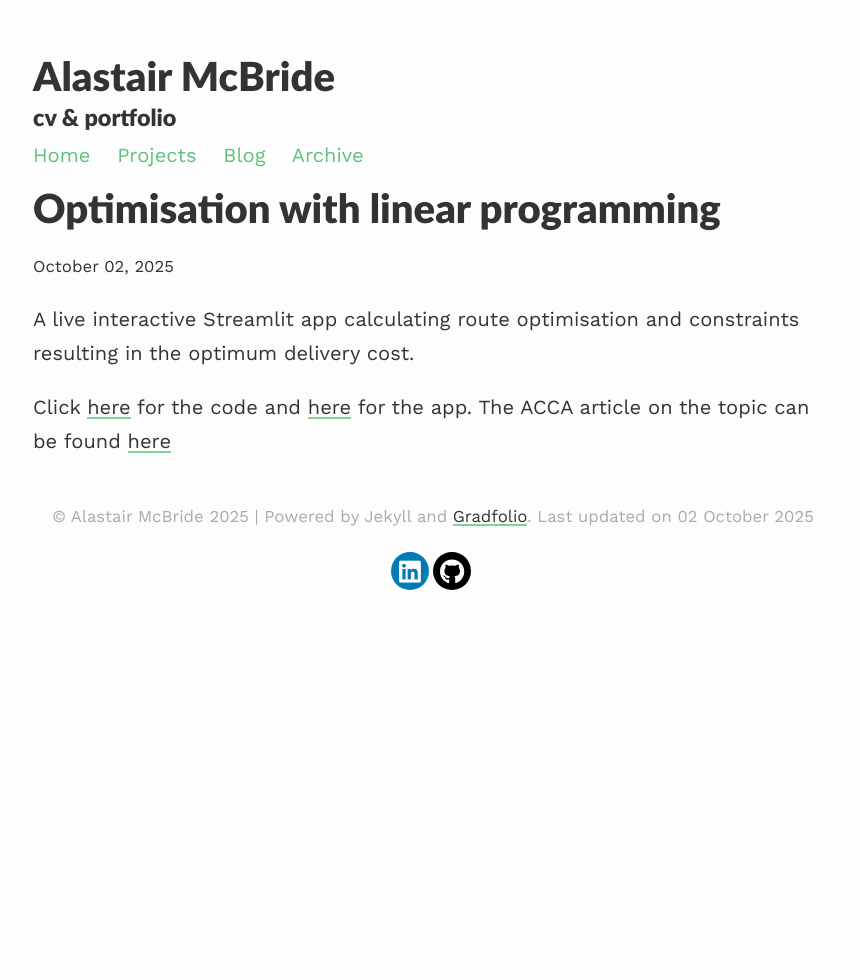
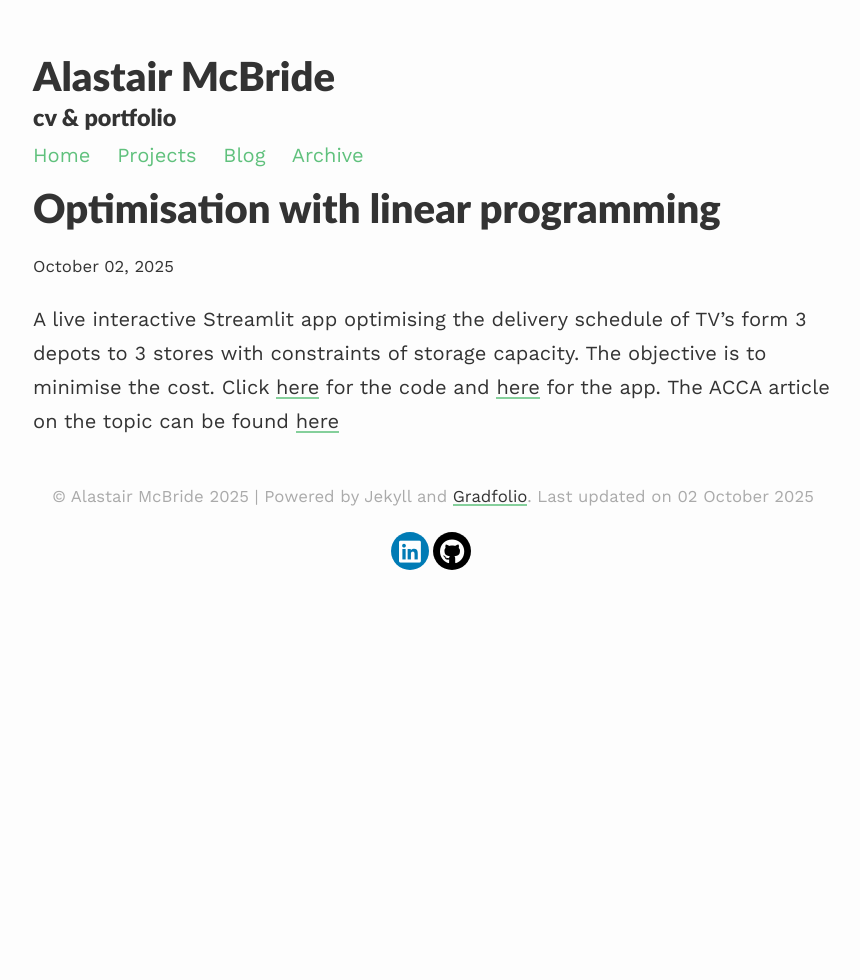
Before and after one commit to amcbhome/amcbhome.github.io, a Jekyll site: the page built from _projects/project2.md, in a window 1280 px wide. Shown: the whole page, without its empty margins (207-1067 px from the left). Built offline with Jekyll 4.4.1, drawn with Linux system fonts in a browser that asks for light colours.

Commit message:
Update project2.md

```diff
--- a/_projects/project2.md
+++ b/_projects/project2.md
@@ -6,6 +6,5 @@ description: Linear program optimisation
 
 
 
-A live interactive Streamlit app calculating route optimisation and constraints resulting in the optimum delivery cost.
-
+A live interactive Streamlit app optimising the delivery schedule of TV's form 3 depots to 3 stores with constraints of storage capacity. The objective is to minimise the cost.
 Click [here](https://github.com/amcbhome/tv_delivery_schedule){:target="_blank"} for the code and [here](https://amcb-delivery-optimisation.streamlit.app/){:target="_blank"} for the app. The ACCA article on the topic can be found [here](https://www.accaglobal.com/uk/en/student/exam-support-resources/professional-exams-study-resources/strategic-business-leader/technical-articles/big-data-sbl.html){:target="_blank"}
```
